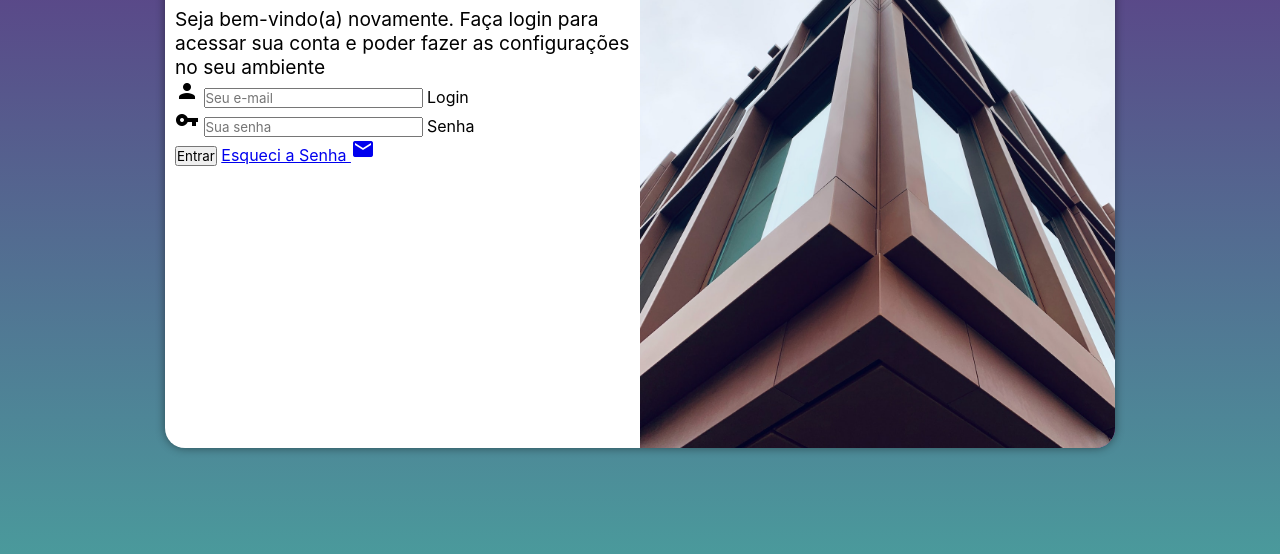
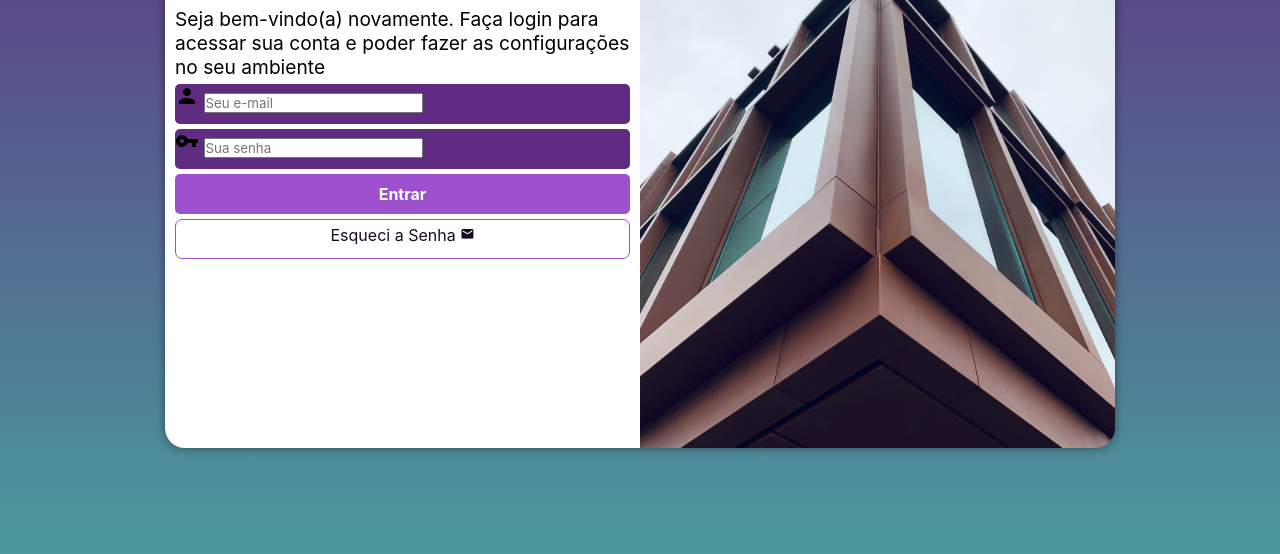
Before and after one commit to jeovasoares/projeto-login, a plain HTML site: page index.html in a window 1280 px wide. Shown: the part 202-756 px from the top of the page. Drawn offline with Linux system fonts and the light colour scheme.

Commit message:
style formulario

```diff
--- a/estilos/style.css
+++ b/estilos/style.css
@@ -61,3 +61,56 @@ div#formulario > h1 {
 div#formulario > p {
     font-size: 0.8em;
 }
+
+form > div.campo {
+    background-color: #5f2c82;
+    width: 100%;
+    height: 40px;
+    border-radius: 5px;
+    margin: 5px 0px;
+}
+
+form > div > label {
+    display: none;
+}
+
+form > input[type=submit] {
+    display: block;
+    font-size: 1em;
+    width: 100%;
+    height: 40px;
+    background-color: #9d51cf;
+    border: none;
+    border-radius: 5px;
+    color: white;
+    font-weight: bolder;
+    cursor: pointer;
+}
+
+form > input[type=submit]:hover {
+    background-color: #261431;
+}
+
+form > a.botao {
+    display: block;
+    text-align: center;
+    font-size: 1em;
+    width: 100%;
+    height: 40px;
+    margin-top: 5px;
+    padding-top: 5px;
+    background-color: white;
+    color: #190b22;
+    border: 1px solid #9d51cf;
+    border-radius: 7px;
+    text-decoration: none;
+}
+
+form > a.botao:hover {
+    background-color: #6d8ac9;
+    color: white;
+}
+
+form > a.botao > i {
+    font-size: .9em;
+}
--- a/index.html
+++ b/index.html
@@ -31,7 +31,7 @@
                         <label for="isenha">Senha</label>
                     </div>
                     <input type="submit" value="Entrar">
-                    <a href="esqueci.html">Esqueci a Senha <i class="material-icons">mail</i>
+                    <a href="esqueci.html" class="botao">Esqueci a Senha <i class="material-icons">mail</i>
                     </a>
                 </form>
             </div>
```
